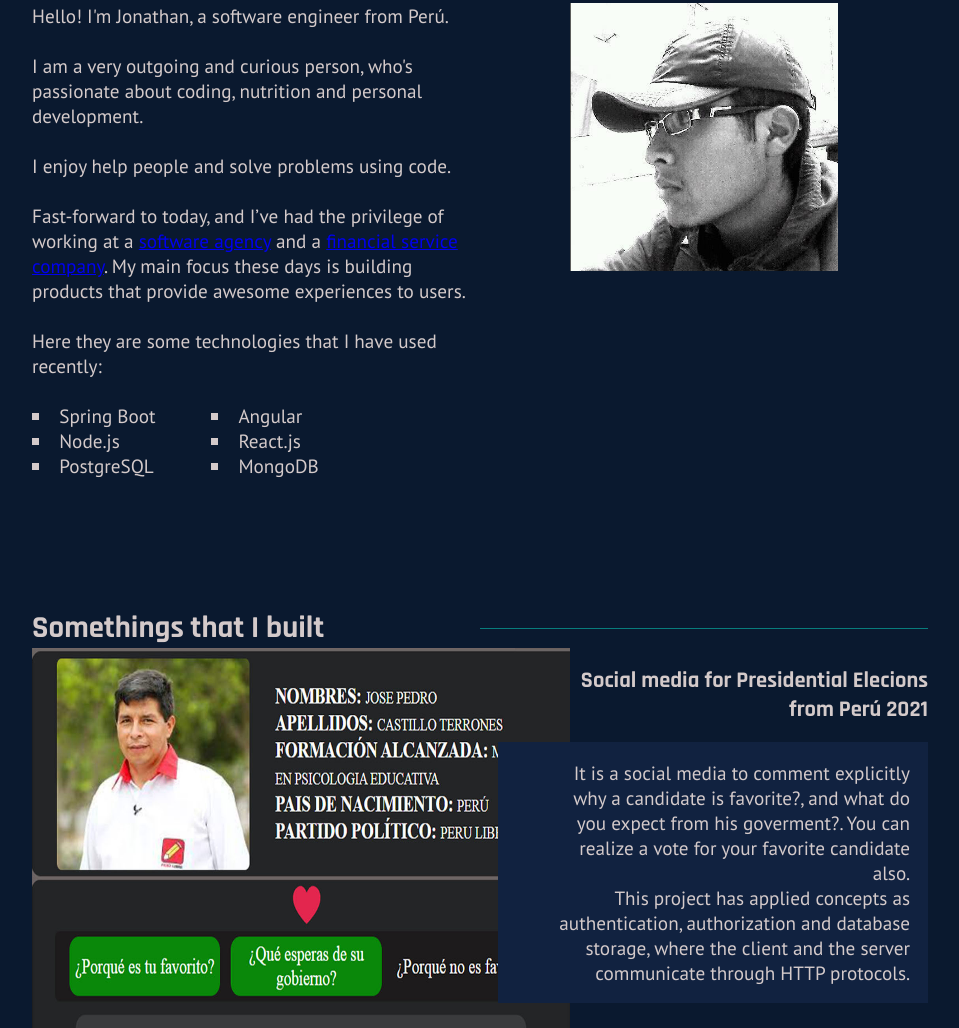
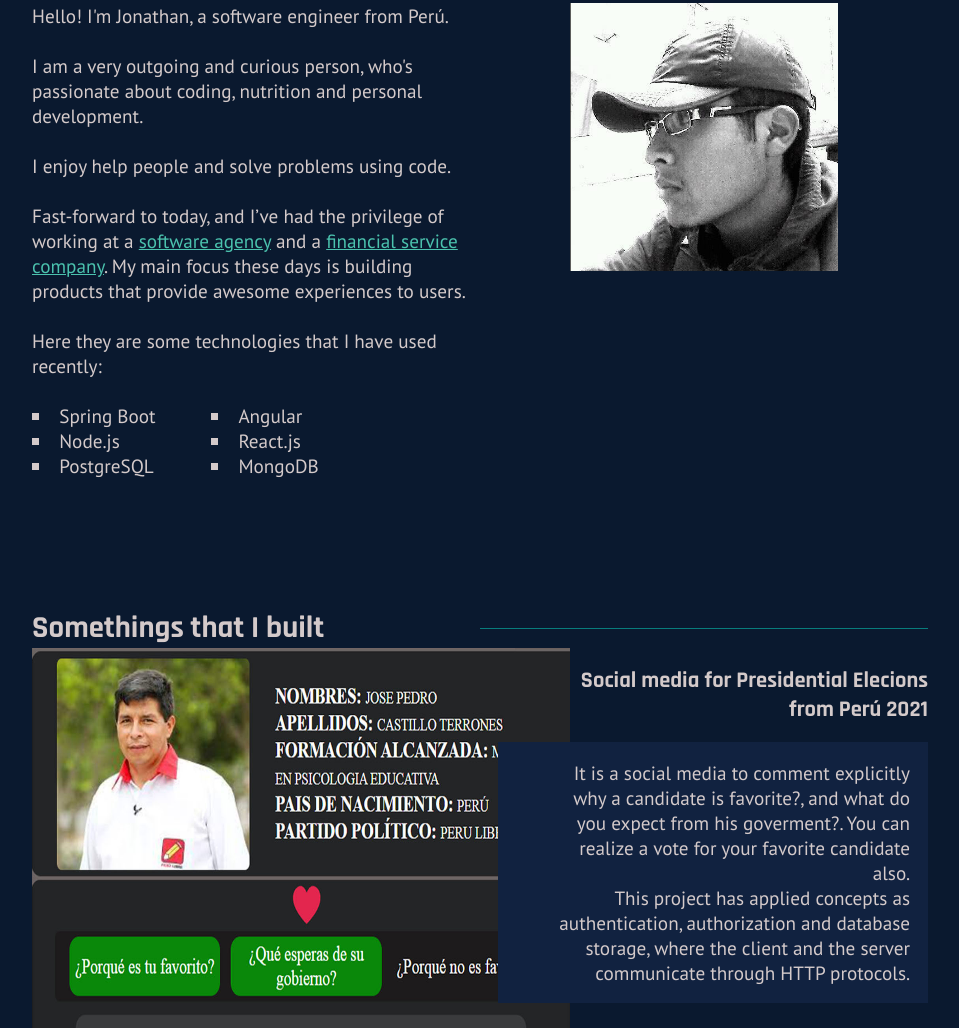
Before and after one commit to jdiaz-dev/jonathan-diaz-portfolio-web-developer, a plain HTML site: page index.html in a window 1280 px wide. Shown: the part 912-1940 px from the top of the page, without its empty margins (160-1119 px from the left). Drawn offline with Linux system fonts and the light colour scheme.

Commit message:
upating portafolio

```diff
--- a/index.html
+++ b/index.html
@@ -127,7 +127,7 @@
                     I enjoy help people and solve problems using code.
                     <br><br>
 
-                    Fast-forward to today, and I’ve had the privilege of working at a <a href="https://www.smartpyme.pe">software agency</a> and a <a href="https://culqi.com">financial service company</a>.
+                    Fast-forward to today, and I’ve had the privilege of working at a <a href="https://www.smartpyme.pe" style="color:#4BC2AE">software agency</a> and a <a href="https://culqi.com" style="color:#4BC2AE">financial service company</a>.
 
                     My main focus these days is building  products that provide awesome experiences to users.
                     <br><br>
```
